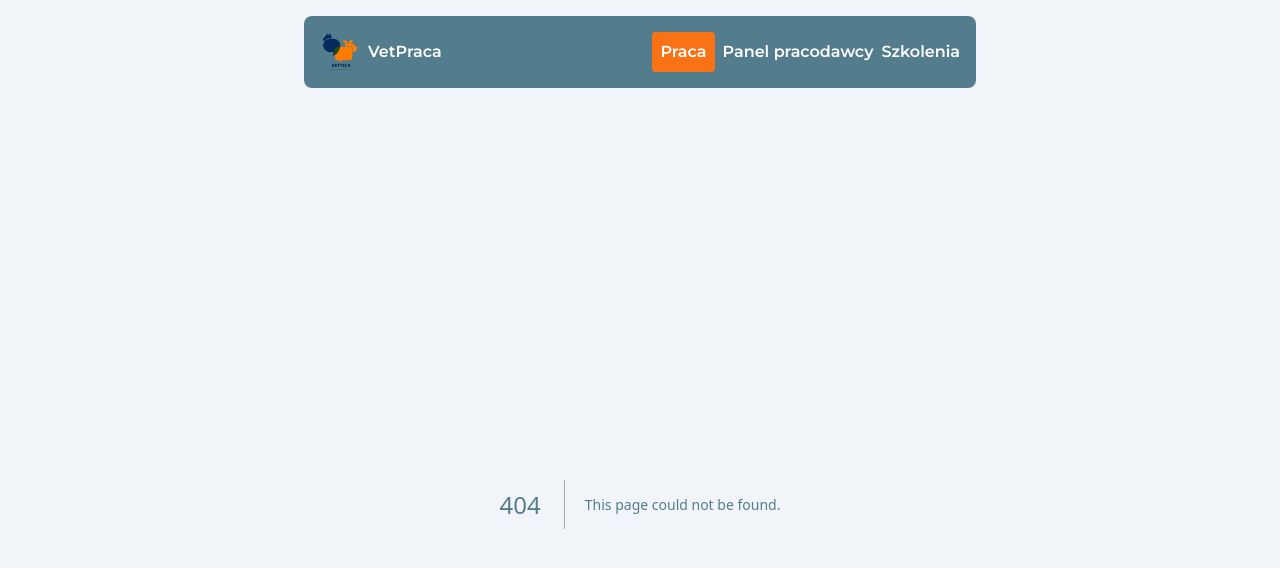
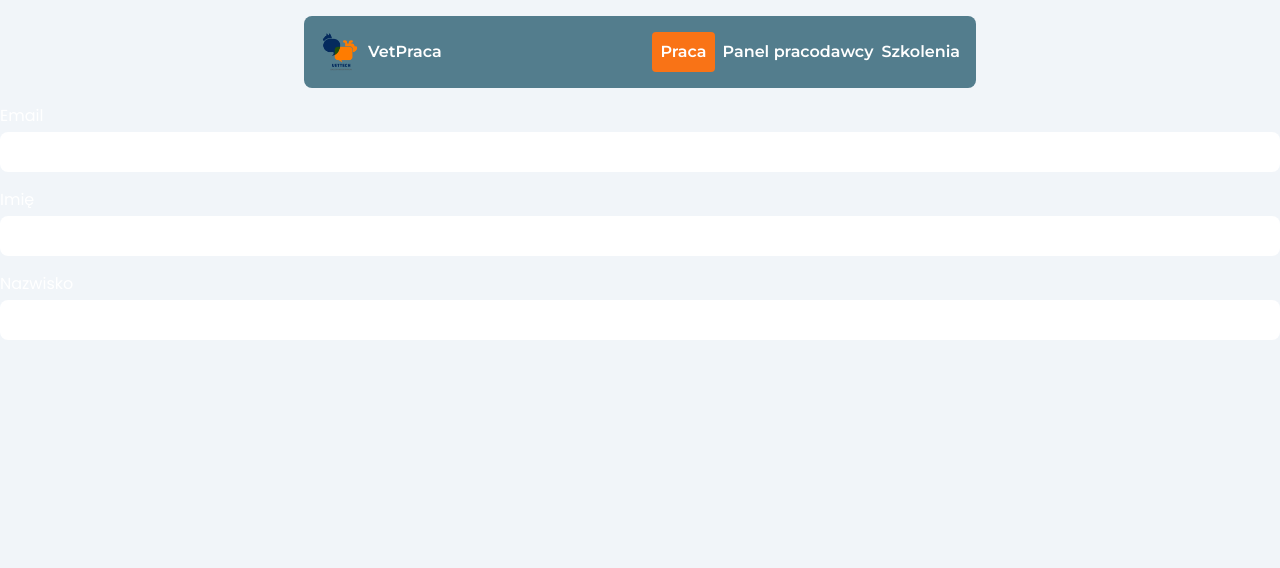
Before and after one commit to lszmytko/jobboard, a Next.js app: page /apply/1 in a window 1280 px wide. Before the commit this address had no page. Shown: the top 568 px of the page. Built offline with nearby package versions, Linux system fonts and the light colour scheme.

Commit message:
feat(main): create ApplyForm

```diff
--- /dev/null
+++ b/src/app/apply/[id]/ApplyForm.tsx
@@ -0,0 +1,62 @@
+"use client";
+
+import { useState } from "react";
+import { useForm, SubmitHandler } from "react-hook-form";
+import { ThreeDots } from "react-loader-spinner";
+import { useMutation } from "@tanstack/react-query";
+import { useRouter } from "next/navigation";
+
+import { paths } from "@/common/paths";
+
+type LoginFormInputs = {
+  email: string;
+  name: string;
+  lastName: string;
+};
+
+const ApplyForm = () => {
+  const {
+    register,
+    handleSubmit,
+    watch,
+    formState: { errors },
+  } = useForm<LoginFormInputs>();
+
+  const onSubmit: SubmitHandler<LoginFormInputs> = (data) => console.log(data);
+
+  return (
+    <div>
+      <form onSubmit={handleSubmit(onSubmit)} className="">
+        <div className="mb-4">
+          <label>
+            <h1 className="mb-1 text-white">Email</h1>
+            <input
+              {...register("email", { required: true })}
+              className="w-full py-2 px-1 rounded-lg"
+            />
+          </label>
+        </div>
+        <div className="mb-4">
+          <label>
+            <h1 className="mb-1 text-white">Imię</h1>
+            <input
+              {...register("name", { required: true })}
+              className="w-full py-2 px-1 rounded-lg"
+            />
+          </label>
+        </div>
+        <div className="mb-4">
+          <label>
+            <h1 className="mb-1 text-white">Nazwisko</h1>
+            <input
+              {...register("lastName", { required: true })}
+              className="w-full py-2 px-1 rounded-lg"
+            />
+          </label>
+        </div>
+      </form>
+    </div>
+  );
+};
+
+export default ApplyForm;
--- /dev/null
+++ b/src/app/apply/[id]/page.tsx
@@ -0,0 +1,11 @@
+import ApplyForm from "./ApplyForm";
+
+const ApplyPage = () => {
+  return (
+    <div>
+      <ApplyForm />
+    </div>
+  );
+};
+
+export default ApplyPage;
```
